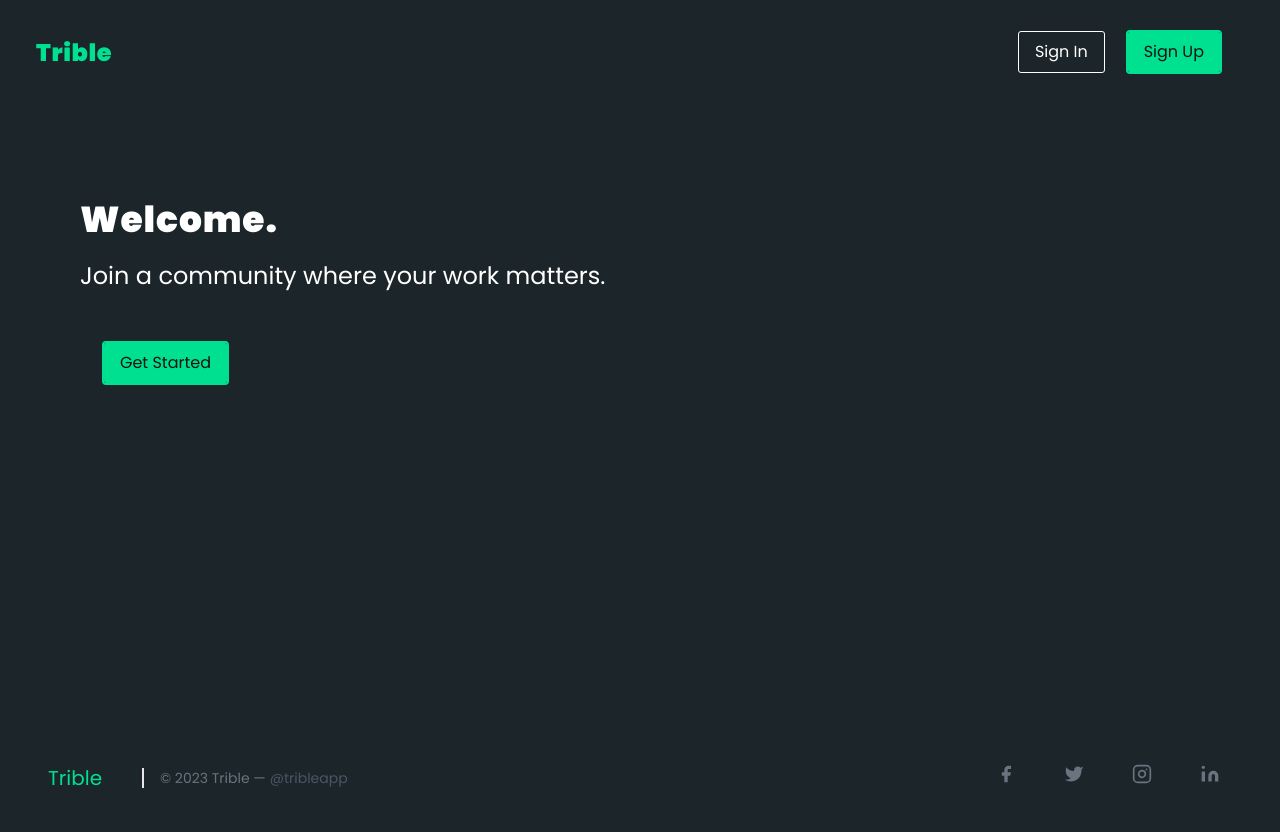
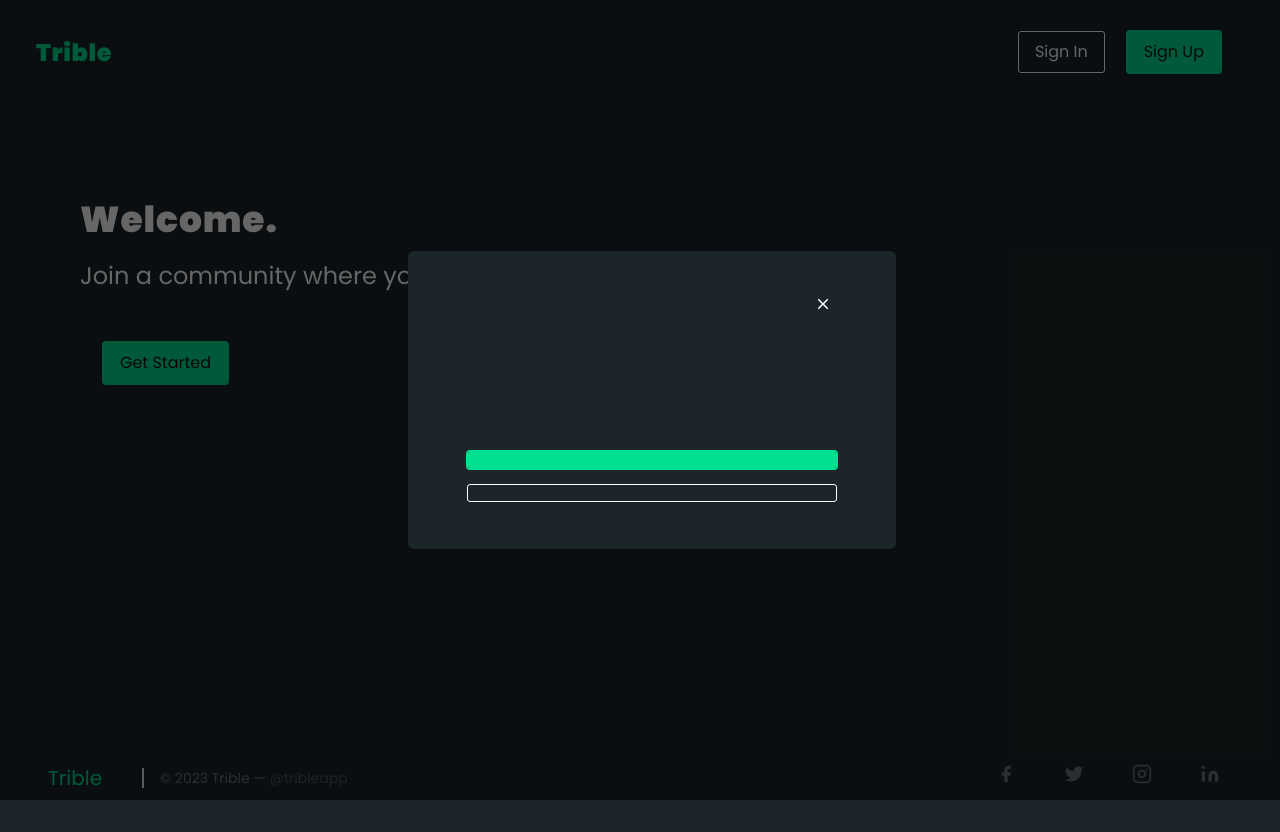
Before and after one commit to AkshatJha21/trible-app, a Next.js app: page / in a window 1280 px wide. Built offline with nearby package versions, Linux system fonts and the light colour scheme.

Commit message:
designed modal component

```diff
--- a/app/page.js
+++ b/app/page.js
@@ -1,5 +1,6 @@
 import ButtonFill from "@/components/buttons/ButtonFill";
 import ButtonOutline from "@/components/buttons/ButtonOutline";
+import Modal from "@/components/modals/Modal";
 
 export default function Home() {
   return (
@@ -37,7 +38,7 @@ export default function Home() {
                 {/* Get started Button ends here */}
                 {/* Signin and signup for below sm */}
                 <div className="sm:hidden flex items-center ">
-                <ButtonOutline text={"Sign In"}/>
+                <ButtonOutline text={"Sign In"} />
                 <ButtonFill text={"Sign Up"}/>
                 </div>
                 {/* Signin and signup for below sm Buttons end here */}
@@ -122,6 +123,7 @@ export default function Home() {
             </span>
           </div>
         </footer>
+        <Modal isOpen/>
       </div>
     </>
   );
--- a/components/modals/Modal.js
+++ b/components/modals/Modal.js
@@ -1,8 +1,109 @@
-import React from 'react'
+"use client";
 
-const Modal = () => {
+import React, { useCallback, useEffect, useState } from 'react'
+import { IoMdClose } from 'react-icons/io'
+import ButtonFill from '../buttons/ButtonFill';
+import ButtonOutline from '../buttons/ButtonOutline';
+
+
+const ModalProps = {
+    isOpen: false,
+    onClose: () => {},
+    onSubmit: () => {},
+    title: '',
+    body: null,
+    actionLabel: '',
+    footer: null,
+    disabled: false,
+    secondaryAction: null,
+    secondaryActionLabel: '',
+  };
+
+const Modal = (props) => {
+    const modalProps = { ...ModalProps, ...props };
+    const {
+        isOpen,
+        onClose,
+        onSubmit,
+        title,
+        body,
+        actionLabel,
+        footer,
+        disabled,
+        secondaryAction,
+        secondaryActionLabel,
+      } = modalProps;
+
+      const [showModal, setShowModal] = useState(isOpen);
+
+      useEffect(() => {
+        setShowModal(isOpen);
+      }, [isOpen]);
+
+      const handleClose = useCallback(() => {
+        if (disabled) {
+            return;
+        }
+
+        setShowModal(false);
+        setTimeout(() => {
+            onClose();
+        }, 300);
+      }, [disabled, onClose]);
+
+      const handleSubmit = useCallback(() => {
+        if (disabled) {
+            return;
+        }
+
+        onSubmit();
+      }, [disabled, onSubmit]);
+
+      const handleSecondaryAction = useCallback(() => {
+        if (disabled || !secondaryAction) {
+            return;
+        }
+
+        secondaryAction();
+      }, [disabled, secondaryAction]);
+
+      if(!isOpen) {
+        return null;
+      }
+
   return (
-    <div>Modal</div>
+    <>
+        <div className='m-0 justify-center items-center flex overflow-x-hidden overflow-y-auto fixed inset-0 z-50 outline-none focus:outline-none bg-black/60'>
+            <div className='relative w-full md:w-4/6 lg:w-3/6 xl:w-2/5 my-6 mx-auto h-full lg:h-auto md:h-auto'>
+                {/* Content */}
+                <div className={`translate duration-300 h-full ${showModal ? 'translate-y-0 opacity-100' : 'translate-y-full opacity-0'}`}>
+                    <div className='translate h-full lg:h-auto md:h-auto border-0 rounded-md shadow-lg relative flex flex-col w-full bg-[#1C2529] outline-none focus:outline-none'>
+                        {/* Header */}
+                        <div className='flex p-6 rounded-t relative'>
+                            <button onClick={handleClose} className='p-1 border-0 hover:opacity-70 transition absolute right-9 text-white'>
+                                <IoMdClose size={18} />
+                            </button>
+                            <div className='text-lg font-semibold text-[#00E091]'>
+                                {title}
+                            </div>
+                        </div>
+                        {/* Body */}
+                        <div className='relative p-6 flex-auto text-white'>
+                            {body}
+                        </div>
+                        {/* Footer */}
+                        <div className='flex flex-col gap-2 p-6'>
+                            <div className=''>
+                                {/* Buttons */}
+                                <ButtonFill text={actionLabel} onClick={handleSubmit} className="w-full"/>
+                                <ButtonOutline text={secondaryActionLabel} onClick={handleSecondaryAction} className="w-full"/>
+                            </div>
+                        </div>
+                    </div>
+                </div>
+            </div>
+        </div>
+    </>
   )
 }
 
--- a/package.json
+++ b/package.json
@@ -9,9 +9,13 @@
     "lint": "next lint"
   },
   "dependencies": {
+    "axios": "^1.6.2",
+    "next": "14.0.3",
     "react": "^18",
     "react-dom": "^18",
-    "next": "14.0.3"
+    "react-hook-form": "^7.48.2",
+    "react-icons": "^4.12.0",
+    "zustand": "^4.4.7"
   },
   "devDependencies": {
     "autoprefixer": "^10.0.1",
```
Also changed, not shown: 1 other file (tests, documents, lock files or other folders).
